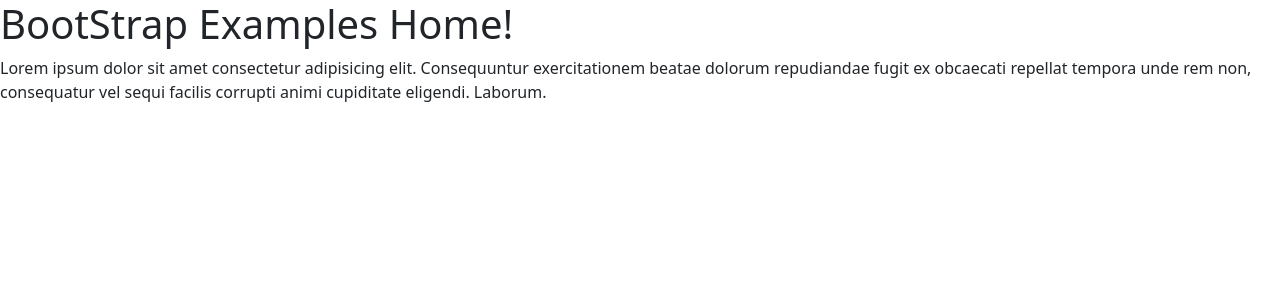
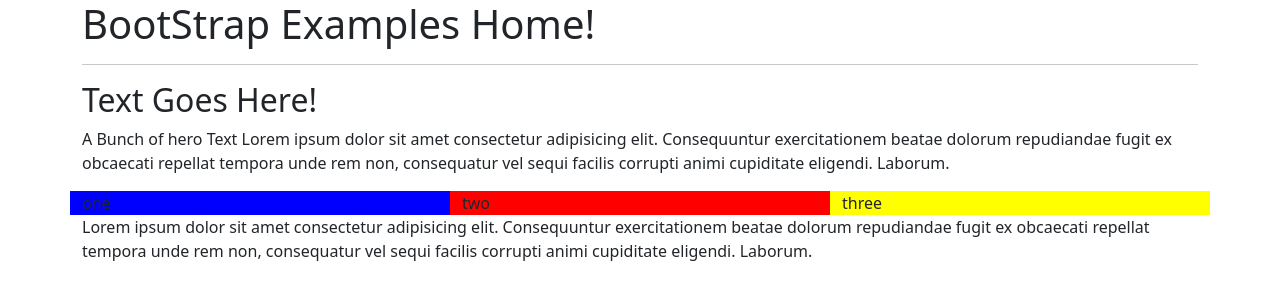
Before and after one commit to Lexiama/bootstrap-examples, a plain HTML site: page index.html in a window 1280 px wide. Drawn offline with nearby package versions, Linux system fonts and the light colour scheme.

Commit message:
added css

```diff
--- a/index.html
+++ b/index.html
@@ -1,25 +1,85 @@
 <!doctype html>
 <html lang="en">
+
 <head>
     <meta charset="utf-8">
     <meta name="viewport" content="width=device-width, initial-scale=1">
     <title>Bootstrap-examples - Home!</title>
-    <link href="https://cdn.jsdelivr.net/npm/bootstrap@5.3.2/dist/css/bootstrap.min.css" rel="stylesheet" integrity="sha384-T3c6CoIi6uLrA9TneNEoa7RxnatzjcDSCmG1MXxSR1GAsXEV/Dwwykc2MPK8M2HN" crossorigin="anonymous">
+    <link href="https://cdn.jsdelivr.net/npm/bootstrap@5.3.2/dist/css/bootstrap.min.css" rel="stylesheet"
+        integrity="sha384-T3c6CoIi6uLrA9TneNEoa7RxnatzjcDSCmG1MXxSR1GAsXEV/Dwwykc2MPK8M2HN" crossorigin="anonymous">
+    <link href="site.css" rel="stylesheet">
 </head>
+
 <body>
+    <header></header>
+    <main>
+    <div class="container">
+        <div class="row">
+            <div class="col">
                 <h1>BootStrap Examples Home!</h1>
+            <hr>
 
+            </div>
+
+        </div>
+
+        <div class="row">
+            <div class="col">
+                <h2> Text Goes Here!</h2>
+                <p> A Bunch of hero Text
+                    Lorem ipsum dolor sit amet consectetur adipisicing elit. Consequuntur
+                    exercitationem beatae dolorum repudiandae fugit ex obcaecati repellat tempora
+                    unde rem non,
+                    consequatur vel sequi facilis corrupti animi cupiditate eligendi. Laborum.
+            </div>
+
+        </div>
+
+        <div class="row">
+
+            <div id ="pane1" class="col">
+                one
+            </div>
+
+            <div id="pane2" class="col">
+                two
+
+            </div>
+
+            <div id="pane3"class="col">
+                three
+
+            </div>
+
+        </div>
+        <div class="row">
+            <div class="col">
                 <p>Lorem ipsum dolor sit amet consectetur adipisicing elit. Consequuntur
                     exercitationem beatae dolorum repudiandae fugit ex obcaecati repellat tempora
                     unde rem non,
-        consequatur vel sequi facilis corrupti animi cupiditate eligendi. Laborum.</p>
+                    consequatur vel sequi facilis corrupti animi cupiditate eligendi. Laborum.
+                </p>
+            </div>
+
+        </div>
+    </div>
+
+
+
+</main>
+
+    </div>
 
 
 
 
 
+    </main>
 
 
-    <script src="https://cdn.jsdelivr.net/npm/bootstrap@5.3.2/dist/js/bootstrap.bundle.min.js" integrity="sha384-C6RzsynM9kWDrMNeT87bh95OGNyZPhcTNXj1NW7RuBCsyN/o0jlpcV8Qyq46cDfL" crossorigin="anonymous"></script>
+    <script src="https://cdn.jsdelivr.net/npm/bootstrap@5.3.2/dist/js/bootstrap.bundle.min.js"
+        integrity="sha384-C6RzsynM9kWDrMNeT87bh95OGNyZPhcTNXj1NW7RuBCsyN/o0jlpcV8Qyq46cDfL"
+        crossorigin="anonymous"></script>
 </body>
+
 </html>
--- /dev/null
+++ b/site.css
@@ -0,0 +1,11 @@
+#pane1 {
+    background-color: blue;
+}
+
+#pane2 {
+    background-color: red;
+}
+
+#pane3 {
+    background-color: yellow;
+}
```
Lines whose indentation alone changed are shown as unchanged.
